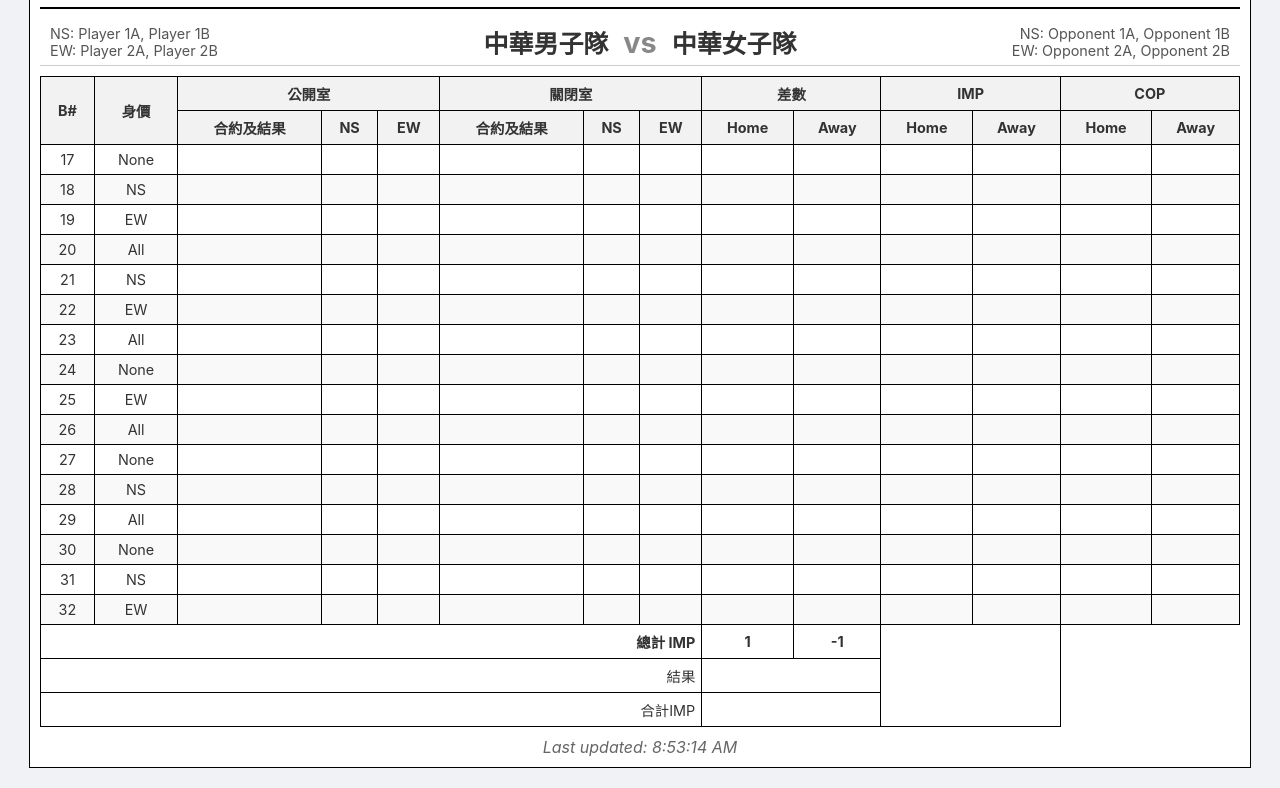
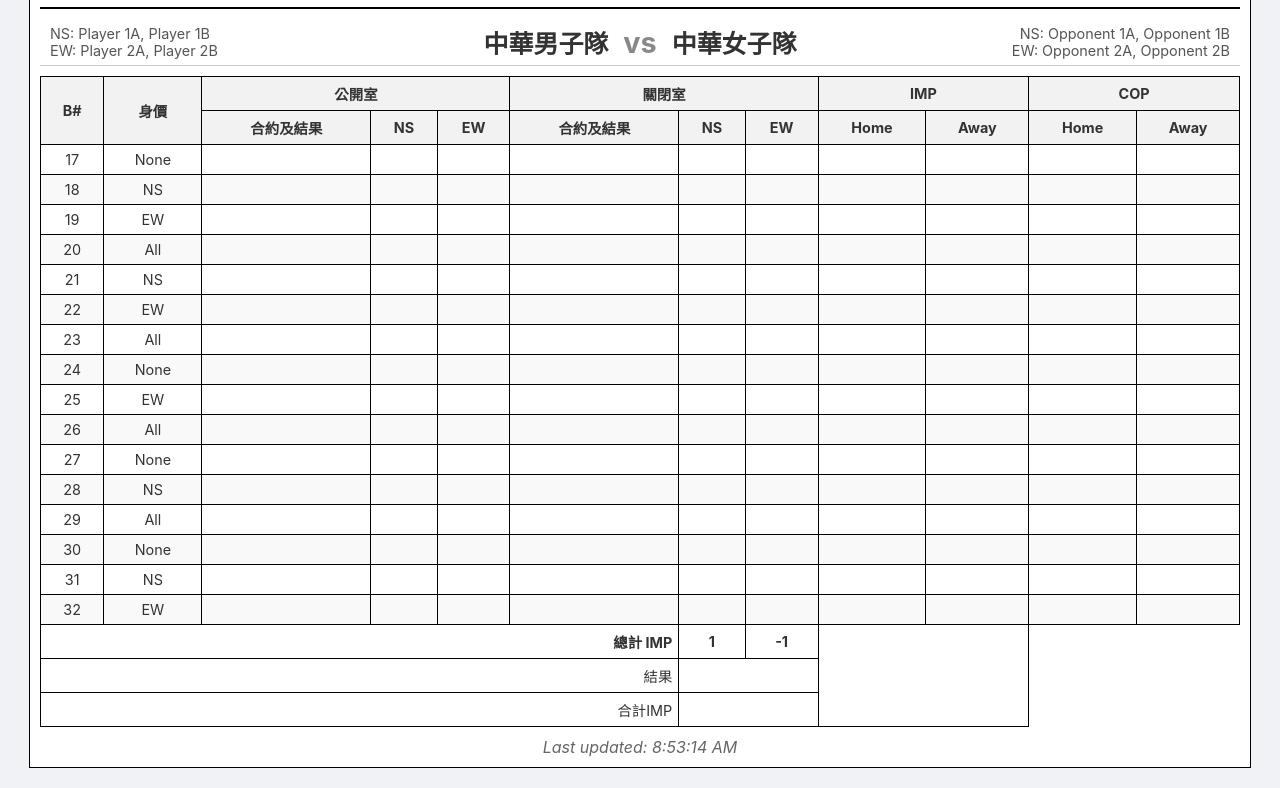
Before and after one commit to ctcba886-wq/Live_Score, a plain HTML site: page index.html in a window 1280 px wide. Shown: the part 99-887 px from the top of the page. Drawn offline with Linux system fonts and the light colour scheme.

Commit message:
更正累計imp

```diff
--- a/index.html
+++ b/index.html
@@ -158,7 +158,6 @@
                 <th rowspan="2">身價</th>
                 <th colspan="3">公開室</th>
                 <th colspan="3">關閉室</th>
-                <th colspan="2">差數</th>
                 <th colspan="2">IMP</th>
                 <th colspan="2">COP</th>
             </tr>
@@ -169,8 +168,6 @@
                 <th>合約及結果</th>
                 <th>NS</th>
                 <th>EW</th>
-                <th id="diff-team-header"></th>
-                <th id="diff-opp-header"></th>
                 <th id="imp-team-header"></th>
                 <th id="imp-opp-header"></th>
                 <th>Home</th>
@@ -182,17 +179,17 @@
         </tbody>
         <tfoot>
             <tr>
-                <td colspan="8" class="footer-total" style="text-align: right;">總計 IMP</td>
+                <td colspan="6" class="footer-total" style="text-align: right;">總計 IMP</td>
                 <td id="total-imp-ns" class="footer-total"></td>
                 <td id="total-imp-ew" class="footer-total"></td>
                 <td rowspan="3" colspan="2" class="result-cell" id="final-result"></td>
             </tr>
              <tr>
-                <td colspan="8" style="text-align: right;">結果</td>
+                <td colspan="6" style="text-align: right;">結果</td>
                 <td colspan="2" id="result-vp"></td>
             </tr>
             <tr>
-                <td colspan="8" style="text-align: right;">合計IMP</td>
+                <td colspan="6" style="text-align: right;">合計IMP</td>
                 <td colspan="2" id="total-imp-final"></td>
             </tr>
         </tfoot>
@@ -247,8 +244,6 @@
             document.getElementById('away-ew-players').textContent = 'EW: ' + (awayTeam?.ew_players?.join(', ') || '');
 
             // Update table headers
-            document.getElementById('diff-team-header').textContent = 'Home';
-            document.getElementById('diff-opp-header').textContent = 'Away';
             document.getElementById('imp-team-header').textContent = 'Home';
             document.getElementById('imp-opp-header').textContent = 'Away';
 
@@ -271,8 +266,6 @@
                     <td id="b${boardNumber}-closed-contract"></td>
                     <td id="b${boardNumber}-closed-ns"></td>
                     <td id="b${boardNumber}-closed-ew"></td>
-                    <td id="b${boardNumber}-diff-ns"></td>
-                    <td id="b${boardNumber}-diff-ew"></td>
                     <td id="b${boardNumber}-imp-ns"></td>
                     <td id="b${boardNumber}-imp-ew"></td>
                     <td id="b${boardNumber}-cop-ns"></td>
@@ -299,8 +292,6 @@
                     document.getElementById(`b${i}-closed-contract`).textContent = board.closedRoom?.contract || '';
                     document.getElementById(`b${i}-closed-ns`).textContent = board.closedRoom?.scoreNS || '';
                     document.getElementById(`b${i}-closed-ew`).textContent = board.closedRoom?.scoreEW || '';
-                    document.getElementById(`b${i}-diff-ns`).textContent = board.diff?.ns || '';
-                    document.getElementById(`b${i}-diff-ew`).textContent = board.diff?.ew || '';
                     document.getElementById(`b${i}-imp-ns`).textContent = board.imp?.ns || '';
                     document.getElementById(`b${i}-imp-ew`).textContent = board.imp?.ew || '';
                     document.getElementById(`b${i}-cop-ns`).textContent = board.cop?.ns || '';
```
